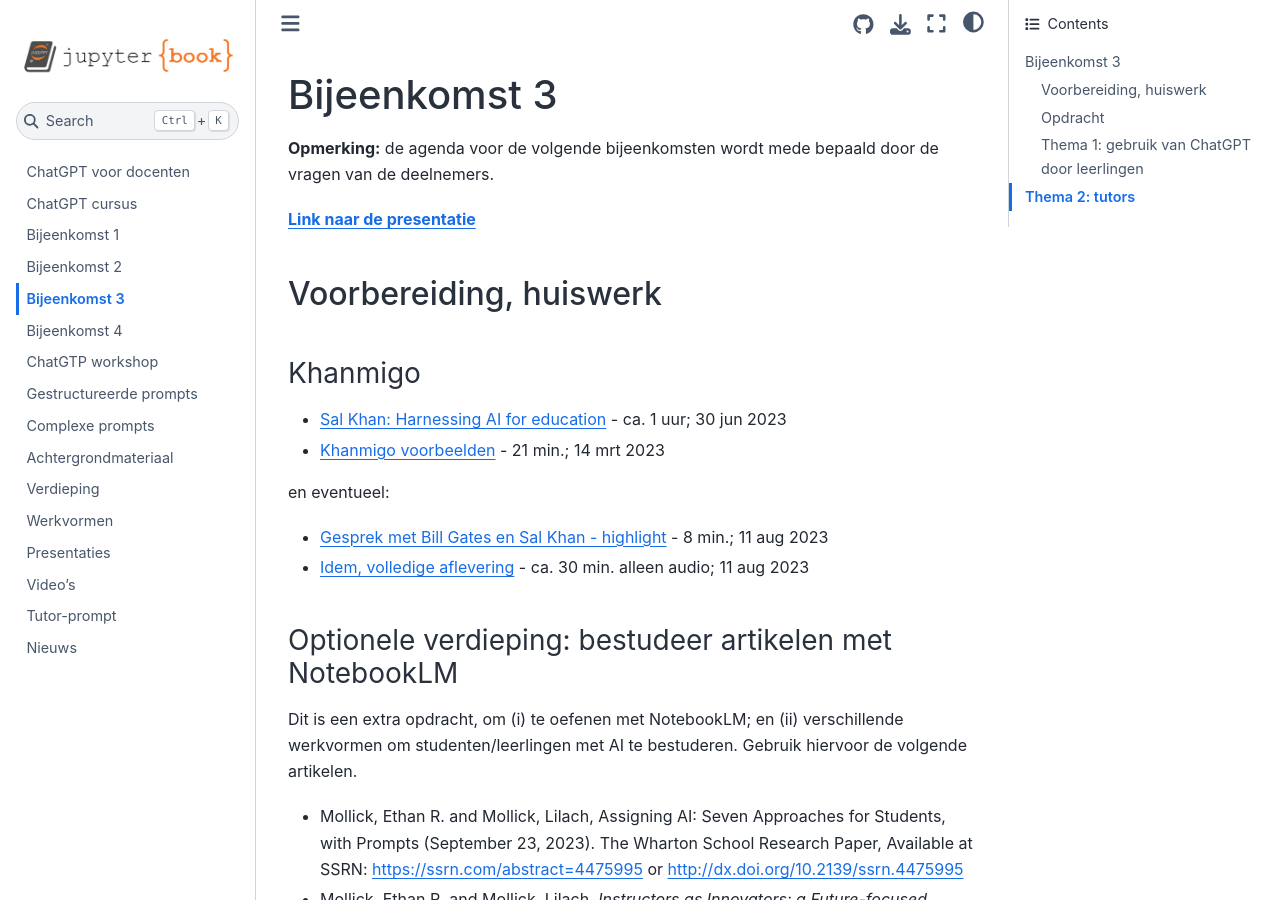
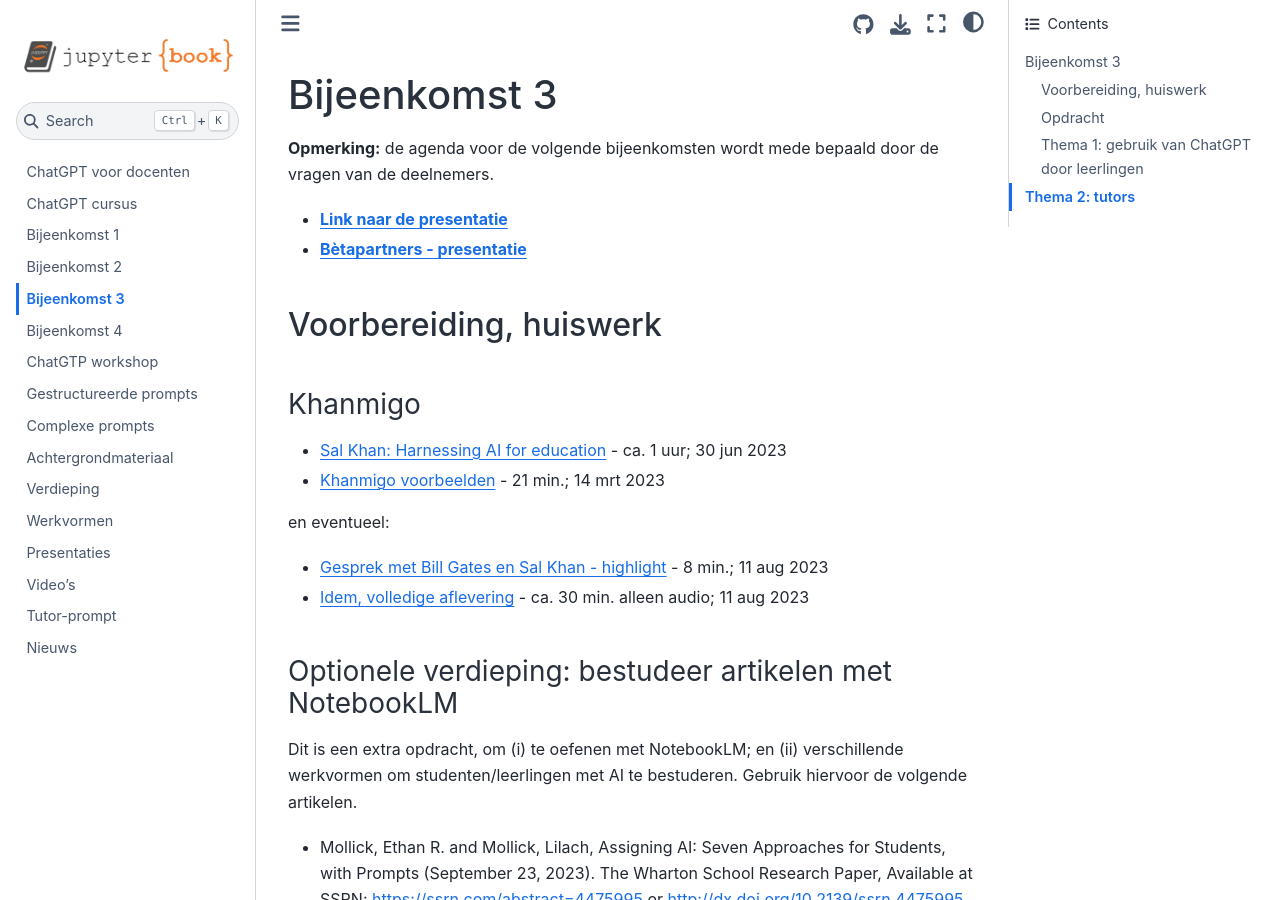
Before and after one commit to infvo/chatgptbook, a Jupyter Book: the page built from bijeenkomst-3.md, in a window 1280 px wide and 900 px high. Built offline with Jupyter Book 1.0.4 settings and Sphinx 7.4.7 and the Sphinx Book theme 1.1.4, drawn with Linux system fonts in a browser that asks for light colours.

Commit message:
Betapartners - 3e bijeenkomst toegevoegd

```diff
--- a/bijeenkomst-3.md
+++ b/bijeenkomst-3.md
@@ -2,7 +2,8 @@
 
 **Opmerking:** de agenda voor de volgende bijeenkomsten wordt mede bepaald door de vragen van de deelnemers.
 
-**[Link naar de presentatie](https://docs.google.com/presentation/d/1jd2HFrf0vIKY7uyWmaGYSJ3id8uWCFYlzl9pnkhx47c/edit?usp=sharing)**
+* **[Link naar de presentatie](https://docs.google.com/presentation/d/1jd2HFrf0vIKY7uyWmaGYSJ3id8uWCFYlzl9pnkhx47c/edit?usp=sharing)**
+* **[Bètapartners - presentatie](https://docs.google.com/presentation/d/1HlNldvjT9lq3s_P7lHu9D89CJSKDKk3eOeC-bYAiLFw/edit?usp=sharing)**
 
 ## Voorbereiding, huiswerk
 
```
Also changed, not shown: 1 other file.
